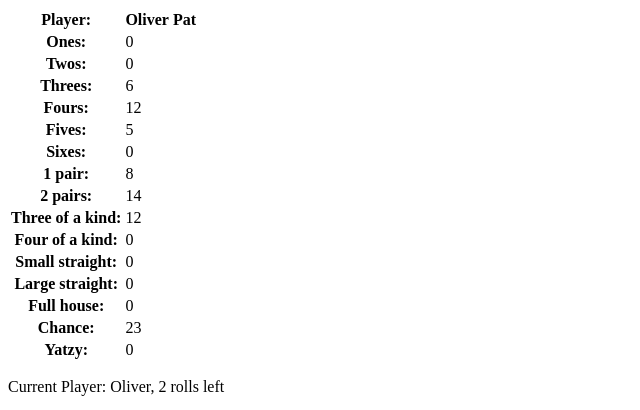
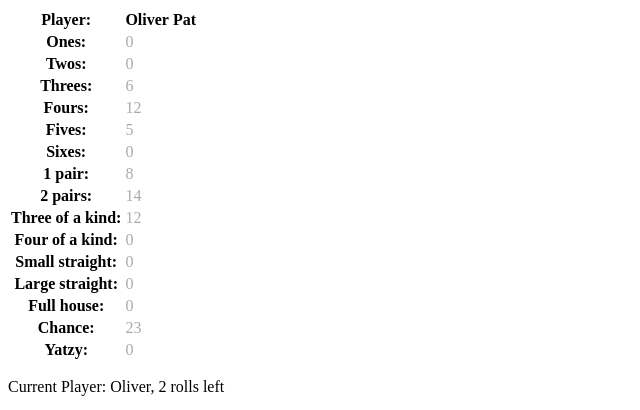
Before and after one commit to oliver-norden/react-redux-yatzy, a React (Create React App) app: page / in a window 1280 px wide. Shown: the top 410 px of the page, without its empty margins (0-640 px from the left). Built offline with nearby package versions, Linux system fonts and the light colour scheme; the HTML template or start-up script is replaced by a standard one.

Commit message:
Differentiate between possible score and saved score in playing field

```diff
--- a/src/components/playing-field/FieldRow.js
+++ b/src/components/playing-field/FieldRow.js
@@ -23,9 +23,13 @@ class FieldRow extends Component {
             const scoreObj = {[rowScoreType]: posScoreVal}
 
             return (
-                <td onClick={
-                    this.props.saveScore.bind(this, scoreObj, playerId)
-                }>
+                <td
+                    onClick={this.props.saveScore.bind(this, scoreObj, playerId)}
+                    style={{
+                        color: '#aaa',
+                        cursor: 'pointer'
+                    }}
+                >
                     {posScoreVal}
                 </td>
             );
```
